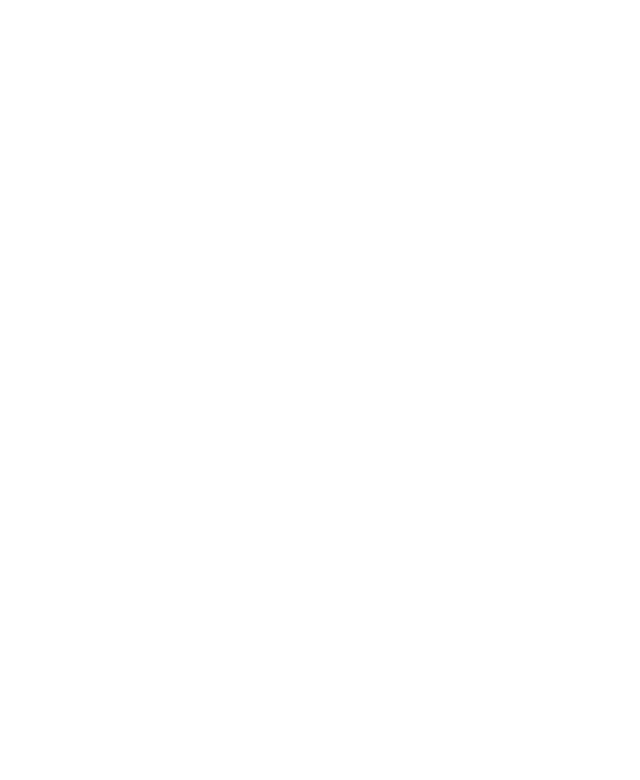
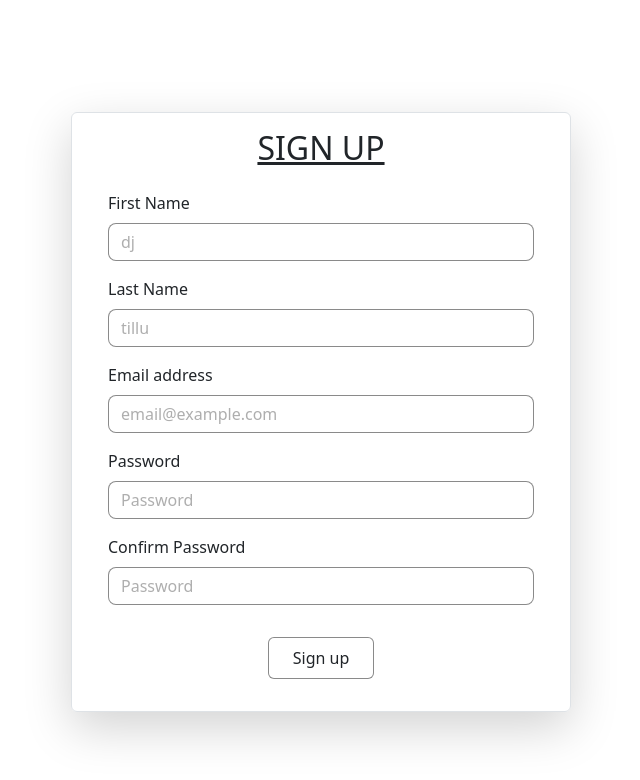
Before and after one commit to Kranthi6600/BLOOD-DONATION-PORTAL, a plain HTML site: page signup.html in a window 1280 px wide. Shown: the whole page, without its empty margins (319-959 px from the left). Drawn offline with nearby package versions, Linux system fonts and the light colour scheme.

Commit message:
add sign up

```diff
--- a/css/login.css
+++ b/css/login.css
@@ -8,11 +8,15 @@ body{
     width: auto;
 }
 
+input::placeholder{
+    color: rgba(129, 129, 129, 0.644) !important;
+}
+
 .container{
     display: flex;
     flex-direction: column;
     justify-content: center;
-    margin: 10%;
+    margin-top: 7rem ;
     font-weight: 500;
     background-color: rgba(233, 231, 233, 0.589);
     transition: transform 0.3s ease-in-out;
--- a/css/signup.css
+++ b/css/signup.css
@@ -0,0 +1,53 @@
+/* File: signup.css */
+
+
+.form-label {
+    font-weight: 500;
+}
+
+.form-control {
+    border: 1px solid #00000075 !important;
+    border-radius: 0.5rem;
+}
+
+.form-control:focus {
+    box-shadow: none;
+    border-color: #000000de !important;
+}
+
+input::placeholder{
+    color: rgba(129, 129, 129, 0.644) !important;
+}
+
+.container {
+    margin-top: 7rem !important;
+    max-width: 500px;
+    transition: transform 0.3s ease-in-out;
+}
+
+.container:hover {
+    box-shadow: 0px 0px 15px 2px rgba(95, 95, 95, 0.5) !important;
+    transform: scale(1.02);
+}
+.btn1 {
+    margin-top: 2rem;
+    margin-bottom: 1rem;
+}
+
+.btn {
+    background-color: rgba(255, 255, 255, 0.89);
+    border: 1px solid #00000075 !important;
+    padding: 0.5rem;
+    width: 25%;
+    transition: transform 0.3s ease-in-out;
+}
+
+.btn:hover {
+    transform: scale(1.10);
+    background-color: rgba(187, 187, 187, 0.363);
+    cursor: pointer;
+}
+
+h2 {
+    text-decoration: underline;
+}
--- a/signup.html
+++ b/signup.html
@@ -10,6 +10,36 @@
 </head>
 
 <body>
+    <div class="container border rounded mt-5 shadow-lg">
+        <h2 class="d-flex justify-content-center mt-3">SIGN UP</h2>
+        <form class="px-4 py-3">
+            <div class="mb-3">
+                <label class="form-label">First Name</label>
+                <input type="text" class="form-control" placeholder="dj">
+            </div>
+            <div class="mb-3">
+                <label class="form-label">Last Name</label>
+                <input type="text" class="form-control" placeholder="tillu">
+            </div>
+            <div class="mb-3">
+                <label class="form-label">Email address</label>
+                <input type="email" class="form-control" placeholder="email@example.com">
+            </div>
+            <div class="mb-3">
+                <label class="form-label">Password</label>
+                <input type="password" class="form-control" placeholder="Password">
+            </div>
+            <div class="mb-3">
+                <label class="form-label">Confirm Password</label>
+                <input type="password" class="form-control" placeholder="Password">
+            </div>
+            <div class="btn1 d-flex justify-content-center">
+                <button type="submit" class=" btn border">Sign up</button>
+            </div>
+
+        </form>
+    </div>
+
 
 
     <script src="https://cdn.jsdelivr.net/npm/bootstrap@5.3.3/dist/js/bootstrap.bundle.min.js"></script>
```
